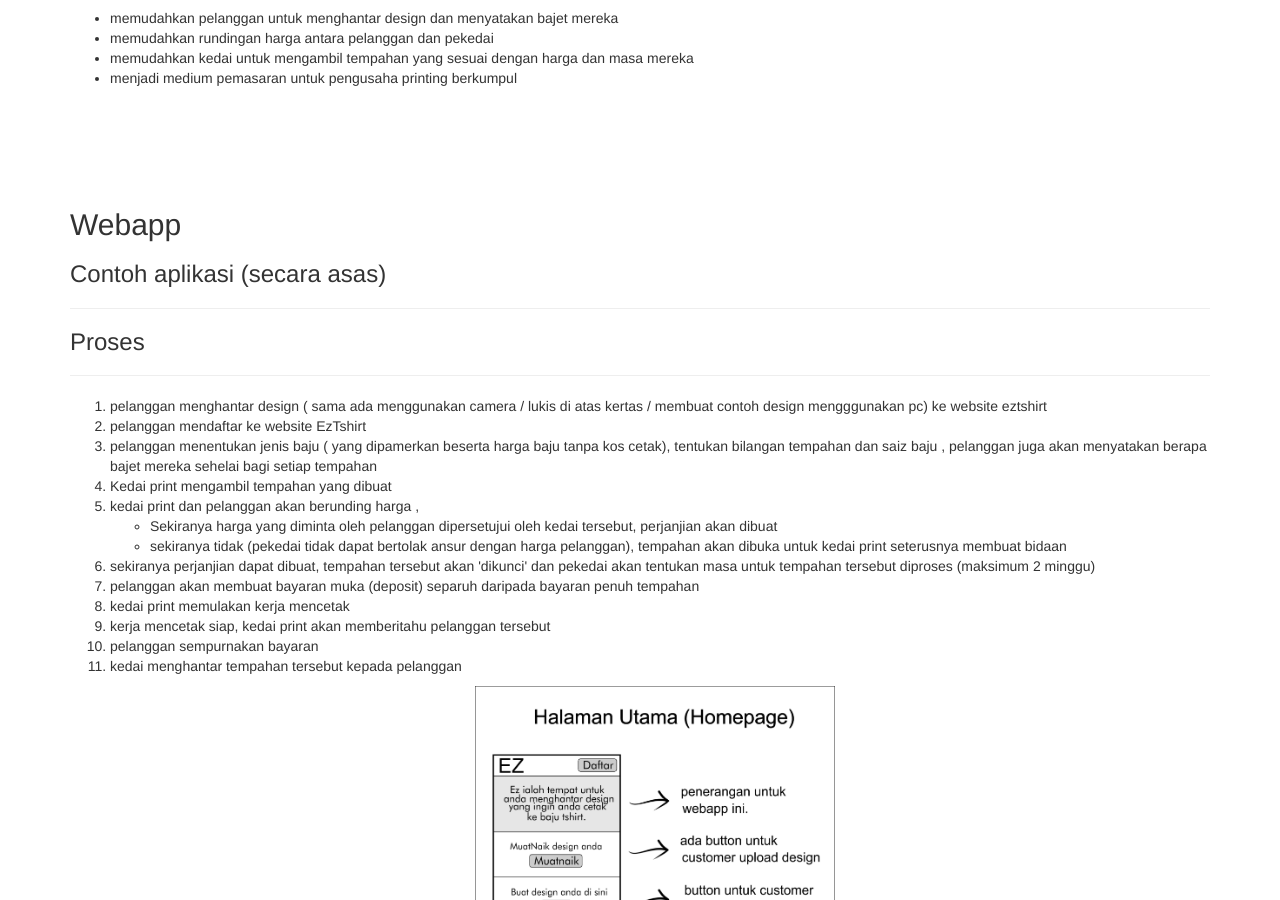
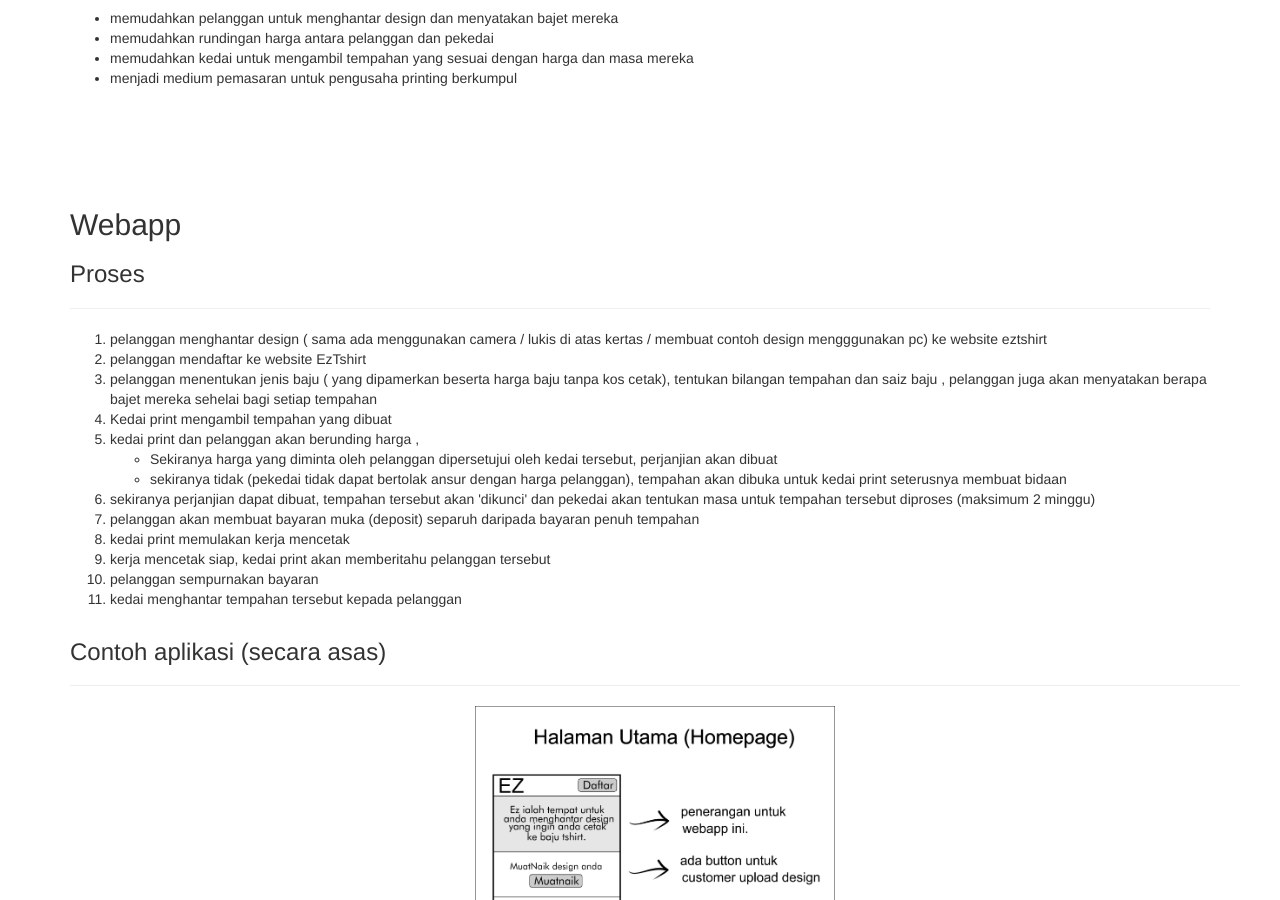
Before and after one commit to hamzahjamad/hamzahjamad.github.io, a Jekyll site: the page eztshirt/index.html, which Jekyll copies as it is, in a window 1280 px wide and 900 px high, scrolled down 720 px. Built offline with Jekyll 4.4.1, drawn with Linux system fonts in a browser that asks for light colours; nearby versions of some CDN libraries.

Commit message:
Update index.html

```diff
--- a/eztshirt/index.html
+++ b/eztshirt/index.html
@@ -82,10 +82,6 @@
 
  <h2>Webapp</h2>
 
-<h3>Contoh aplikasi (secara asas)</h3>
-<hr>
-
-
  <h3>Proses</h3>
 <hr>
 <ol>
@@ -111,6 +107,10 @@
 
  <div class="container">
       <div class="row">
+
+    <h3>Contoh aplikasi (secara asas)</h3>
+<hr>
+
         <div class="col-md-4 col-md-offset-4">
 	<a href="http://hamzahjamad.github.io/eztshirt/image/eztshirt_homepage.png" target="_blank">
 		<img src="http://hamzahjamad.github.io/eztshirt/image/eztshirt_homepage.png" class="img-responsive" alt="Homepage">
```
